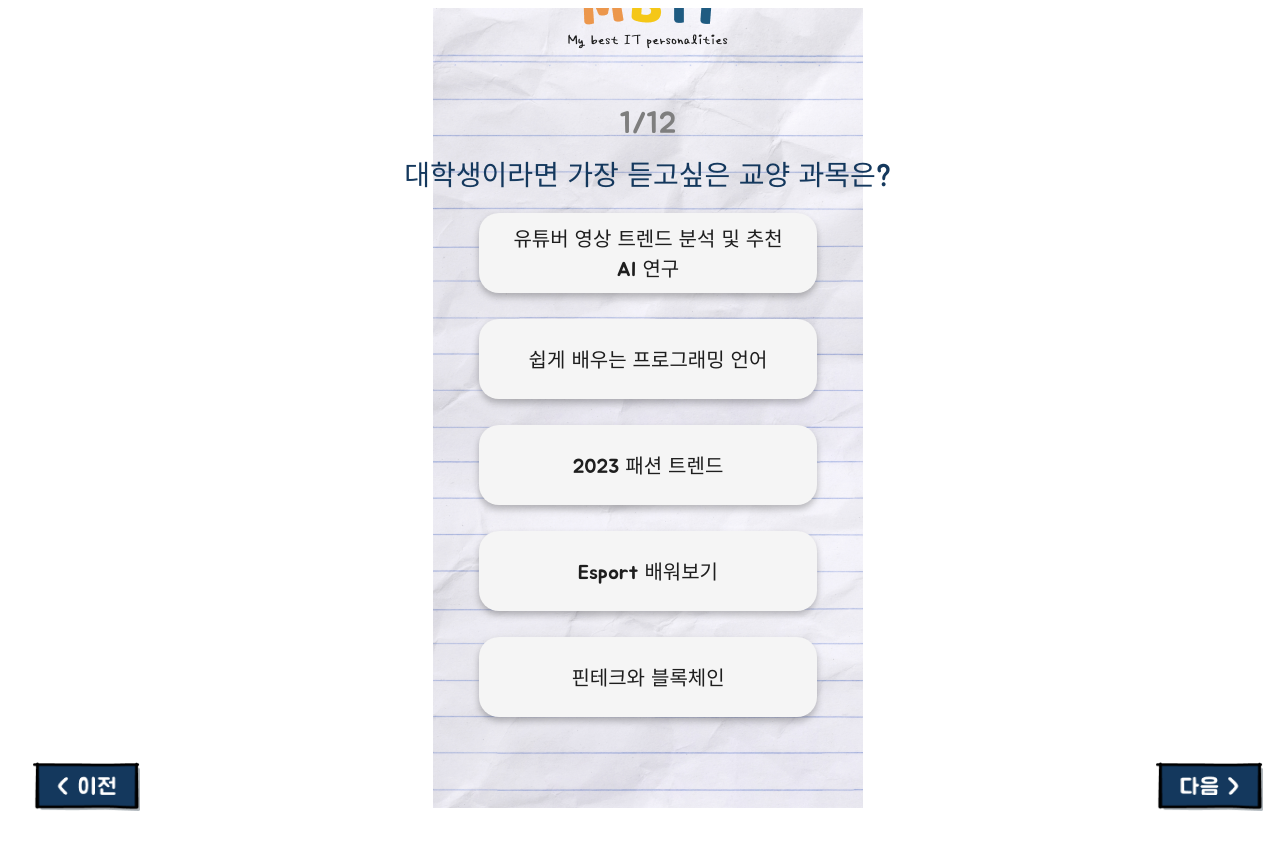
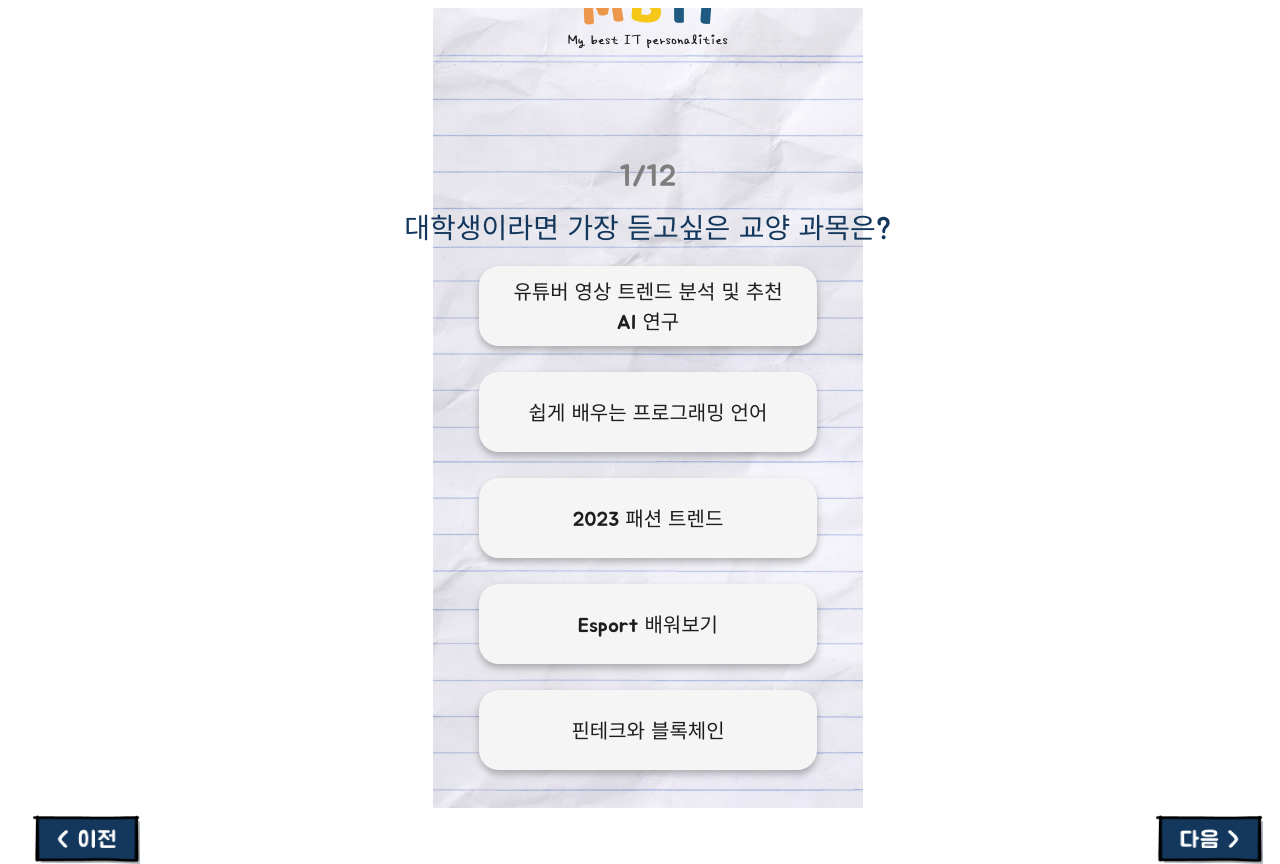
Before and after one commit to danii0110/MBIT-react, a React (Create React App) app: page /test/1 in a window 1280 px wide. Before the commit the page ends 816 px from the top, so only its background shows below. Built offline with nearby package versions, Linux system fonts and the light colour scheme.

Commit message:
feat: progress 위치 수정

```diff
--- a/src/pages/TestPage.jsx
+++ b/src/pages/TestPage.jsx
@@ -23,8 +23,6 @@ function TestPage() {
   useEffect(() => {
     // props 객체의 변경 감지(useEffect)
     // const num = parseInt(props.params.id);
-    // console.log(num);
-    // console.log(id, type);
     const numAsInt = parseInt(num, 10);
     if (questions) {
       //!Number.isNaN(numAsInt)
@@ -63,7 +61,6 @@ function TestPage() {
 
   return (
     <div className={classes.container}>
-      <div className={classes.contents}>
       <div className={classes.progress}>
         {num}
         /12
@@ -80,8 +77,8 @@ function TestPage() {
             ))}
         </div>
       )}
-        {num === 12 && (
-          <div>
+      {num == 12 && (
+        <div className={classes.answers}>
           {quiz.answer &&
             quiz.answer.map((item, index) => (
               <Link to={`/result/${type}`} key={index}>
@@ -90,7 +87,6 @@ function TestPage() {
             ))}
         </div>
       )}
-      </div>
       <div className={classes.btn}>
         <img className={classes.backBtn} src={backBtn} alt='back-button' />
         {num < 12 && <img className={classes.nextBtn} src={nextBtn} alt='next-button' />}
@@ -101,3 +97,6 @@ function TestPage() {
 }
 
 export default TestPage;
+//TODO: 데이터 넘겨지는지 확인
+//TODO: 버튼 수정
+//TODO: 데이터 넘길 것들
--- a/src/pages/TestPage.module.scss
+++ b/src/pages/TestPage.module.scss
@@ -7,20 +7,13 @@
 
   display: flex;
   flex-direction: column;
-  justify-content: center;
-
-  .contents {
-    display: flex;
-    flex-direction: column;
-    // align-items: center;
-    // justify-content: center;
-    margin-top: 100px;
 
   .progress {
     text-align: center;
     font-family: 'Jua', sans-serif;
     font-size: 30px;
     color: #7e7e7e;
+    margin-top: 150px;
     // margin-bottom: 20px;
   }
 
@@ -37,8 +30,6 @@
     flex-direction: column;
     align-items: center;
   }
-  }
-
   .btn {
     display: flex;
     flex-direction: row;
```
Lines whose indentation alone changed are shown as unchanged.
